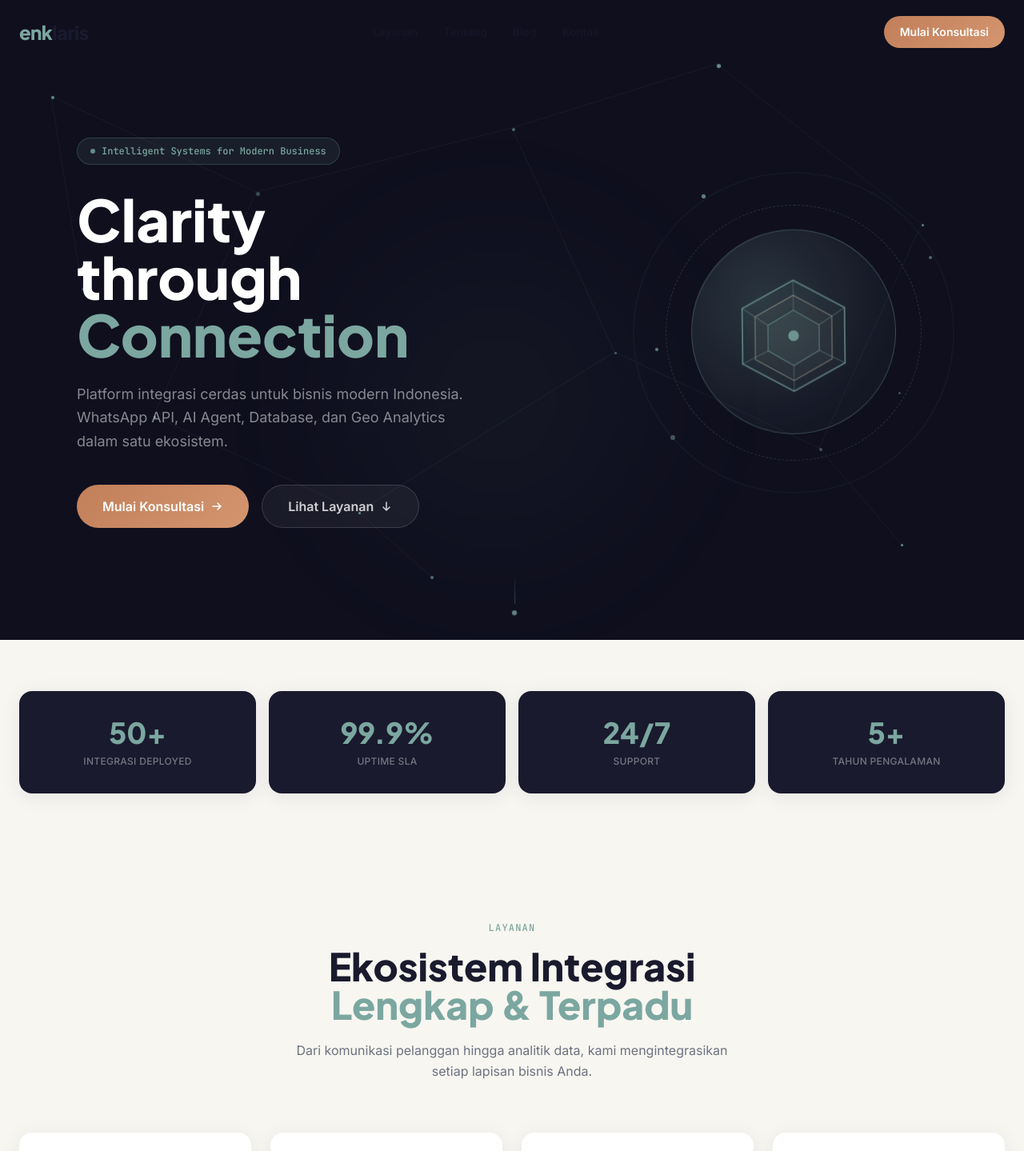
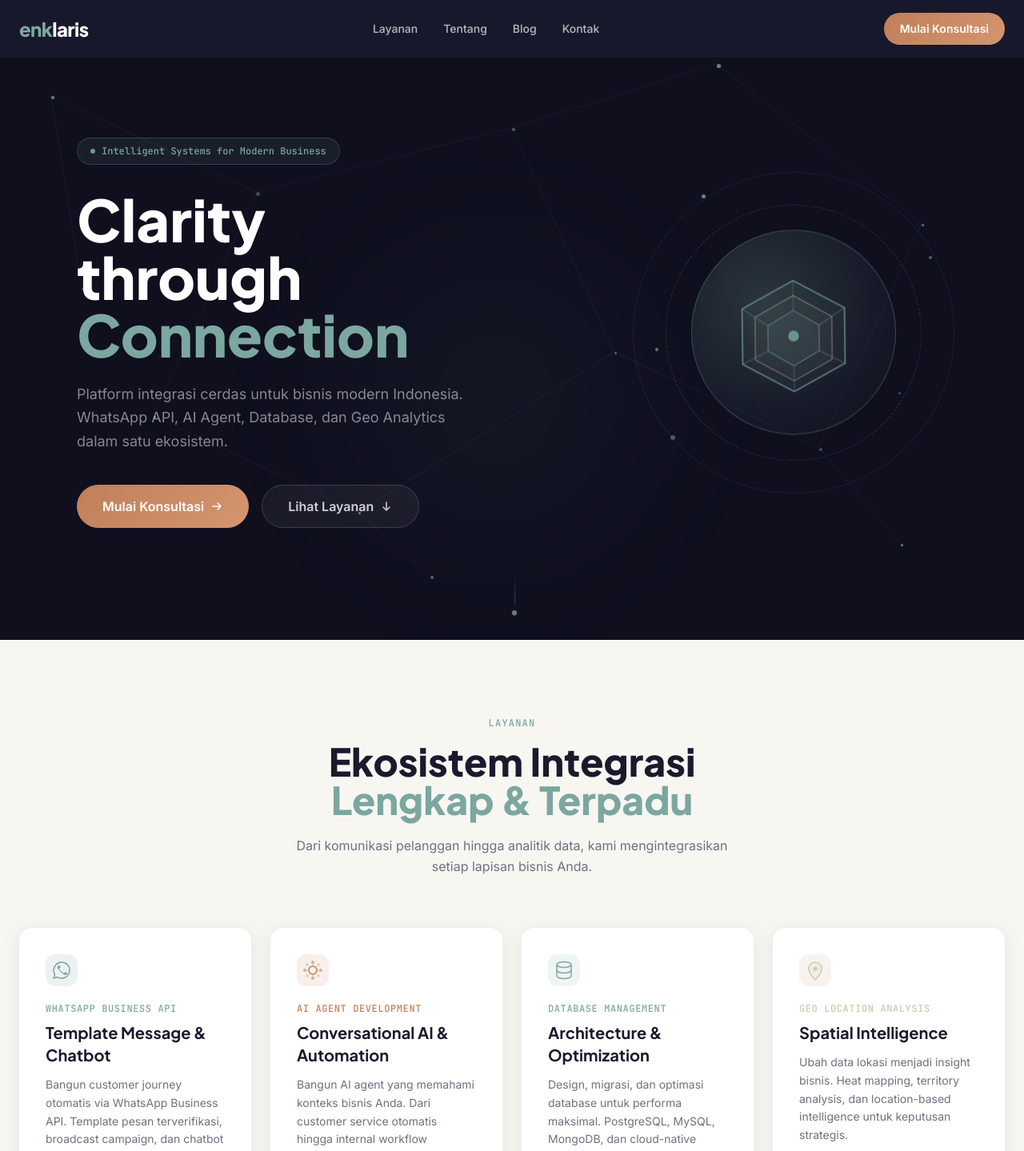
Before and after one commit to wah-rew/enklaris, a Next.js app: page / in a window 1280 px wide. Shown: the top 1439 px of the page at 80% size. Built offline with nearby package versions, Linux system fonts and the light colour scheme.

Commit message:
fix: remove stats + compliance bar, fix navbar dark

```diff
--- a/app/page.tsx
+++ b/app/page.tsx
@@ -440,37 +440,6 @@
         </div>
       </section>
 
-      {/* ── STATS ────────────────────────────────────────────── */}
-      <section style={{ background: "#F8F6F1" }} className="py-16">
-        <div className="max-w-7xl mx-auto px-6">
-          <div className="grid grid-cols-2 md:grid-cols-4 gap-4">
-            {[
-              { value: "50+", label: "Integrasi Deployed" },
-              { value: "99.9%", label: "Uptime SLA" },
-              { value: "24/7", label: "Support" },
-              { value: "5+", label: "Tahun Pengalaman" },
-            ].map((stat, i) => (
-              <ScrollReveal key={stat.label} delay={i * 100}>
-                <div
-                  className="rounded-2xl p-6 md:p-8 text-center shadow-card hover:shadow-card-hover transition-all duration-300 hover:-translate-y-0.5"
-                  style={{ background: "#1A1A2E" }}
-                >
-                  <div
-                    className="text-3xl md:text-4xl font-jakarta font-extrabold mb-2"
-                    style={{ color: "#7BA7A0" }}
-                  >
-                    {stat.value}
-                  </div>
-                  <div className="text-xs text-white/40 font-medium tracking-wide uppercase">
-                    {stat.label}
-                  </div>
-                </div>
-              </ScrollReveal>
-            ))}
-          </div>
-        </div>
-      </section>
-
       {/* ── SERVICES ─────────────────────────────────────────── */}
       <section id="layanan" style={{ background: "#F8F6F1" }} className="py-24">
         <div className="max-w-7xl mx-auto px-6">
@@ -677,32 +646,6 @@
             </ScrollReveal>
           </div>
 
-          {/* Trust bar */}
-          <ScrollReveal delay={200}>
-            <div
-              className="mt-16 rounded-2xl p-8 flex flex-wrap items-center justify-center gap-8 md:gap-12"
-              style={{
-                background: "rgba(26,26,46,0.04)",
-                border: "1px solid rgba(26,26,46,0.06)",
-              }}
-            >
-              {["ISO 27001 Ready", "GDPR Compliant", "99.9% SLA", "SOC 2 Aligned", "BSSN Aware"].map(
-                (badge) => (
-                  <div key={badge} className="flex items-center gap-2">
-                    <div
-                      className="w-4 h-4 rounded-full flex items-center justify-center"
-                      style={{ background: "rgba(123,167,160,0.2)" }}
-                    >
-                      <svg className="w-2.5 h-2.5" viewBox="0 0 10 10" fill="none">
-                        <path d="M2 5l2 2 4-4" stroke="#7BA7A0" strokeWidth="1.5" strokeLinecap="round" strokeLinejoin="round" />
-                      </svg>
-                    </div>
-                    <span className="text-sm font-medium text-obsidian/60 font-jakarta">{badge}</span>
-                  </div>
-                )
-              )}
-            </div>
-          </ScrollReveal>
         </div>
       </section>
 
--- a/components/Navbar.tsx
+++ b/components/Navbar.tsx
@@ -14,9 +14,8 @@
 
   return (
     <nav
-      className={`fixed top-0 left-0 right-0 z-50 transition-all duration-300 ${
-        scrolled ? "glass shadow-sm py-3" : "py-5"
-      }`}
+      className="fixed top-0 left-0 right-0 z-50 transition-all duration-300 py-4"
+      style={{ background: "rgba(26,26,46,0.92)", backdropFilter: "blur(16px)", borderBottom: scrolled ? "1px solid rgba(123,167,160,0.1)" : "none" }}
     >
       <div className="max-w-7xl mx-auto px-6 flex items-center justify-between">
         {/* Logo */}
@@ -29,7 +28,7 @@
           </span>
           <span
             className="text-2xl font-jakarta font-extrabold tracking-tight"
-            style={{ color: "#1A1A2E" }}
+            style={{ color: "#FFFFFF" }}
           >
             laris
           </span>
@@ -41,7 +40,7 @@
             <a
               key={item}
               href={`#${item.toLowerCase()}`}
-              className="text-sm font-medium text-obsidian/70 hover:text-celadon transition-colors duration-200"
+              className="text-sm font-medium text-white/70 hover:text-celadon transition-colors duration-200"
             >
               {item}
             </a>
```
